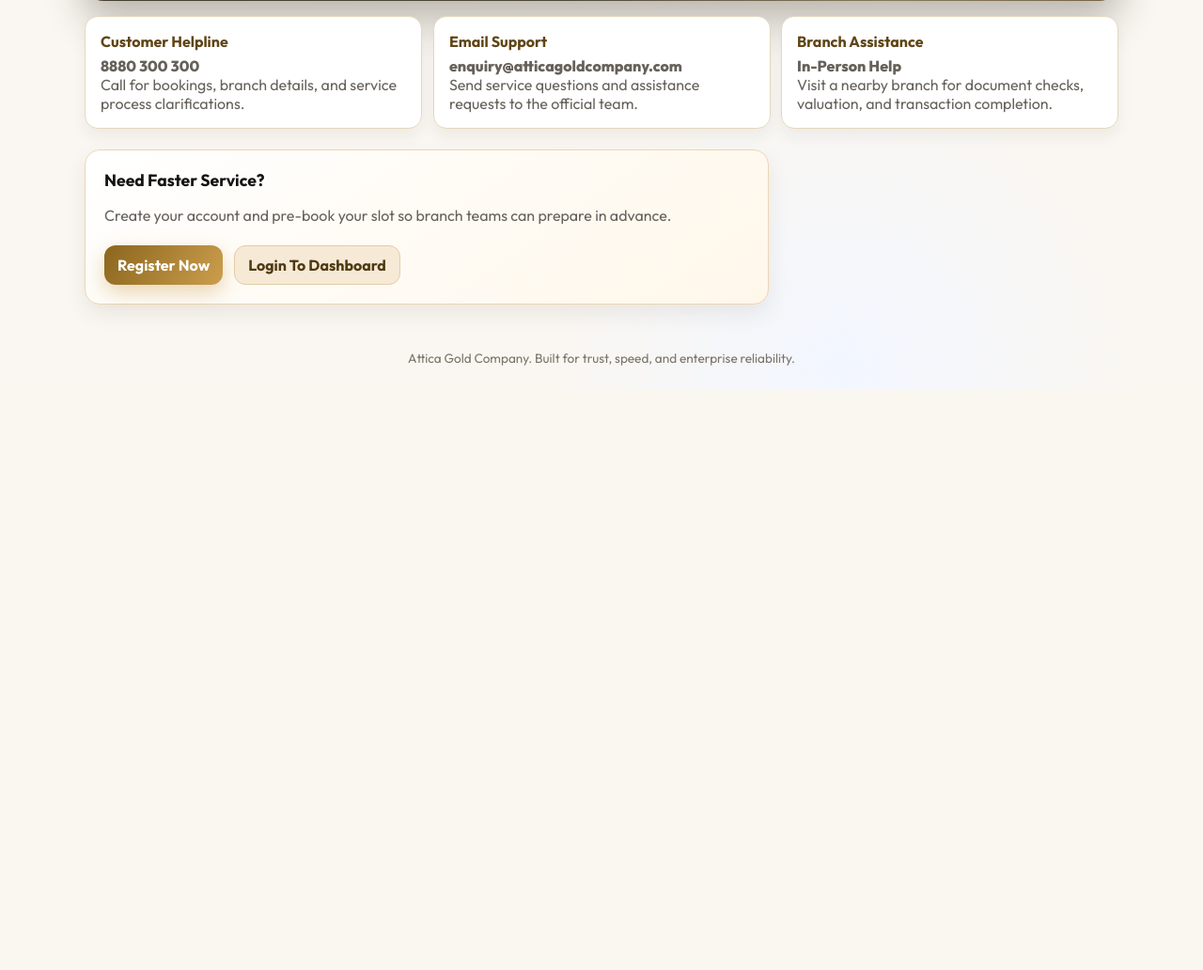
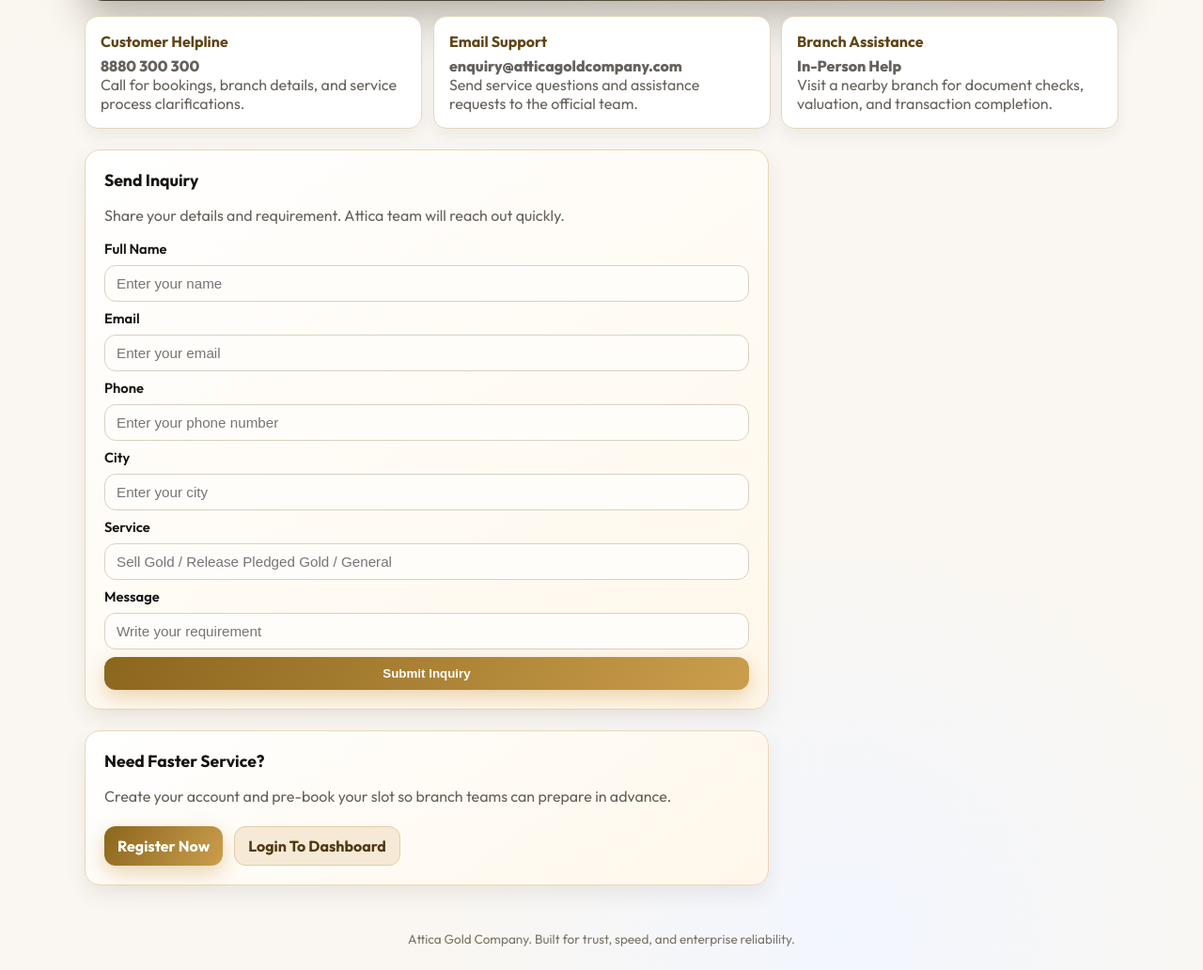
Before and after one commit to Kaif0333/Attica-Gold-Project, a FastAPI app: page /contact in a window 1280 px wide. Shown: the part 612-1644 px from the top of the page at 94% size. Before the commit the page ends 1026 px from the top, so only its background shows below. Run offline with FastAPI, Linux system fonts and the light colour scheme.

Commit message:
feat: add contact inquiry capture and admin inquiry management

```diff
--- a/app/main.py
+++ b/app/main.py
@@ -17,7 +17,7 @@ from app.database import engine, get_db
 from app.emailer import send_otp_email
 from app.login_guard import is_allowed, register_failure, register_success
 from app.migrations import run_migrations
-from app.models import Appointment, AppointmentEvent, AuditLog, User
+from app.models import Appointment, AppointmentEvent, AuditLog, Inquiry, User
 from app.observability import configure_logging, request_logging_middleware
 from app.routers import api_v1, auth, health
 from app.security import (
@@ -322,8 +322,63 @@ def contact_page(request: Request):
         "contact.html",
         {
             "flash": pop_flash(request),
+            "csrf_token": get_or_create_csrf_token(request),
         },
     )
+
+
+@app.post("/contact/inquiry")
+def submit_contact_inquiry(
+    request: Request,
+    name: str = Form(...),
+    email: str = Form(...),
+    phone: str = Form(""),
+    city: str = Form(""),
+    service: str = Form(""),
+    message: str = Form(...),
+    csrf_token: str = Form(...),
+    db: Session = Depends(get_db),
+):
+    if not validate_csrf_token(request, csrf_token):
+        set_flash(request, "Invalid security token. Please refresh and try again.", "error")
+        return RedirectResponse("/contact", status_code=303)
+
+    clean_name = name.strip()
+    clean_email = email.strip().lower()
+    clean_phone = phone.strip()
+    clean_city = city.strip()
+    clean_service = service.strip()
+    clean_message = message.strip()
+
+    if not clean_name or not clean_email or not clean_message:
+        set_flash(request, "Name, email, and message are required.", "error")
+        return RedirectResponse("/contact", status_code=303)
+    if "@" not in clean_email or "." not in clean_email:
+        set_flash(request, "Please enter a valid email address.", "error")
+        return RedirectResponse("/contact", status_code=303)
+
+    inquiry = Inquiry(
+        name=clean_name,
+        email=clean_email,
+        phone=clean_phone or None,
+        city=clean_city or None,
+        service=clean_service or None,
+        message=clean_message,
+        status="new",
+    )
+    db.add(inquiry)
+    db.commit()
+
+    log_event(
+        db,
+        "CONTACT_INQUIRY_CREATED",
+        user_id=request.session.get("user_id"),
+        user_email=request.session.get("user") or clean_email,
+        ip_address=client_ip(request),
+        details=f"Inquiry from {clean_name} ({clean_email}) for service: {clean_service or 'general'}.",
+    )
+    set_flash(request, "Inquiry submitted. Our team will contact you shortly.", "success")
+    return RedirectResponse("/contact", status_code=303)
 
 
 @app.get("/brand-story", response_class=HTMLResponse)
@@ -1146,6 +1201,7 @@ def admin_dashboard(request: Request, db: Session = Depends(get_db)):
 
     users = db.query(User).order_by(User.id.desc()).all()
     appointments = db.query(Appointment).order_by(Appointment.created_at.desc()).all()
+    inquiries = db.query(Inquiry).order_by(Inquiry.created_at.desc()).limit(200).all()
     appointment_events = _events_by_appointment(db, limit=1000)
     raw_audit_logs = db.query(AuditLog).order_by(AuditLog.created_at.desc()).limit(400).all()
     audit_logs = _normalize_recent_audit_logs(raw_audit_logs, limit=100)
@@ -1155,6 +1211,7 @@ def admin_dashboard(request: Request, db: Session = Depends(get_db)):
         {
             "users": users,
             "appointments": appointments,
+            "inquiries": inquiries,
             "appointment_events": appointment_events,
             "audit_logs": audit_logs,
             "csrf_token": get_or_create_csrf_token(request),
--- a/templates/contact.html
+++ b/templates/contact.html
@@ -50,6 +50,35 @@
 
 <section class="panel-grid reveal">
     <article class="panel wide premium-panel">
+        <h3>Send Inquiry</h3>
+        <p class="muted">Share your details and requirement. Attica team will reach out quickly.</p>
+        <form method="post" action="/contact/inquiry" class="form-grid">
+            <input type="hidden" name="csrf_token" value="{{ csrf_token }}">
+            <label for="inq_name">Full Name</label>
+            <input id="inq_name" name="name" type="text" placeholder="Enter your name" required>
+
+            <label for="inq_email">Email</label>
+            <input id="inq_email" name="email" type="email" placeholder="Enter your email" required>
+
+            <label for="inq_phone">Phone</label>
+            <input id="inq_phone" name="phone" type="text" placeholder="Enter your phone number">
+
+            <label for="inq_city">City</label>
+            <input id="inq_city" name="city" type="text" placeholder="Enter your city">
+
+            <label for="inq_service">Service</label>
+            <input id="inq_service" name="service" type="text" placeholder="Sell Gold / Release Pledged Gold / General">
+
+            <label for="inq_message">Message</label>
+            <input id="inq_message" name="message" type="text" placeholder="Write your requirement" required>
+
+            <button class="btn btn-primary glow-btn" type="submit">Submit Inquiry</button>
+        </form>
+    </article>
+</section>
+
+<section class="panel-grid reveal">
+    <article class="panel wide premium-panel">
         <h3>Need Faster Service?</h3>
         <p class="muted">Create your account and pre-book your slot so branch teams can prepare in advance.</p>
         <div class="hero-actions">
```
Also changed, not shown: alembic/versions/20260223_0005_add_inquiries_table.py (added, +57 -0 lines), app/models.py (+14 -0 lines), templates/admin.html (+38 -0 lines), tests/test_web_flow.py (+46 -1 lines).
